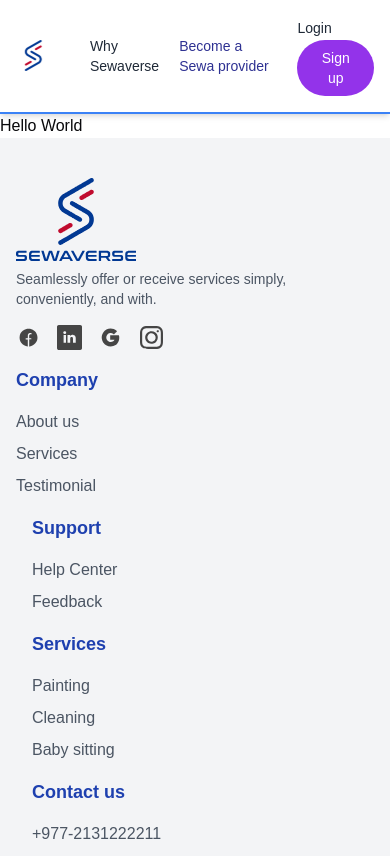
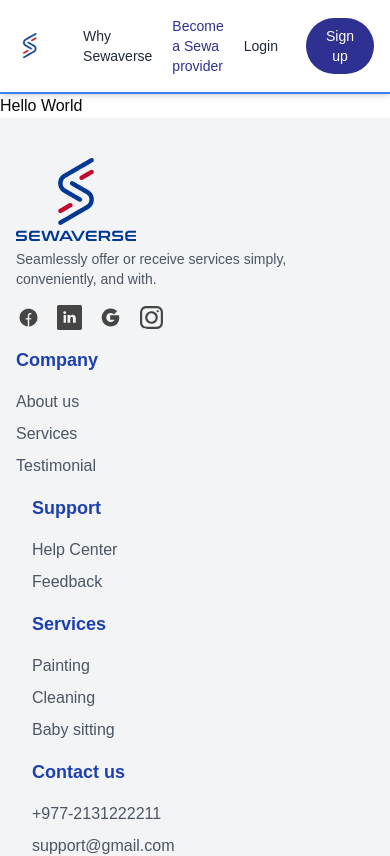
Before and after one commit to SewaVerse/sewaverse-backend, a Next.js app: page / in a window 390 px wide. Shown: the top 856 px of the page. Built offline with nearby package versions, Linux system fonts and the light colour scheme; no server answers.

Commit message:
header responsive

```diff
--- a/components/Header.tsx
+++ b/components/Header.tsx
@@ -10,7 +10,7 @@ const Header = () => {
 
   const isLoggedin = !!session?.data?.user;
   return (
-    <header className="bg-white p-4 shadow-md flex justify-center items-center border-b-2 border-blue-500">
+    <header className="bg-white p-4 shadow-md flex justify-between items-center border-b-2 border-blue-500">
       <div className="flex items-center w-full max-w-6xl justify-between">
         {/* Logo */}
         <div className="logo">
@@ -62,16 +62,17 @@ const Header = () => {
           {isLoggedin ? (
             <SignOut />
           ) : (
-            <div>
+            <div className="flex items-center gap-5">
               <Link
                 href="/login"
                 className="text-gray-800 text-sm hover:text-purple-600"
               >
                 Login
               </Link>
-              <button className="bg-purple-600 text-white py-2 px-5 rounded-full text-sm cursor-pointer hover:bg-purple-700">
-                Sign up
-              </button>
+              <button className="bg-[#2E3192] text-white py-2 px-5 rounded-full text-sm cursor-pointer hover:bg-[#1a2573] ml-2">
+  Sign up
+</button>
+
             </div>
           )}
         </div>
```
